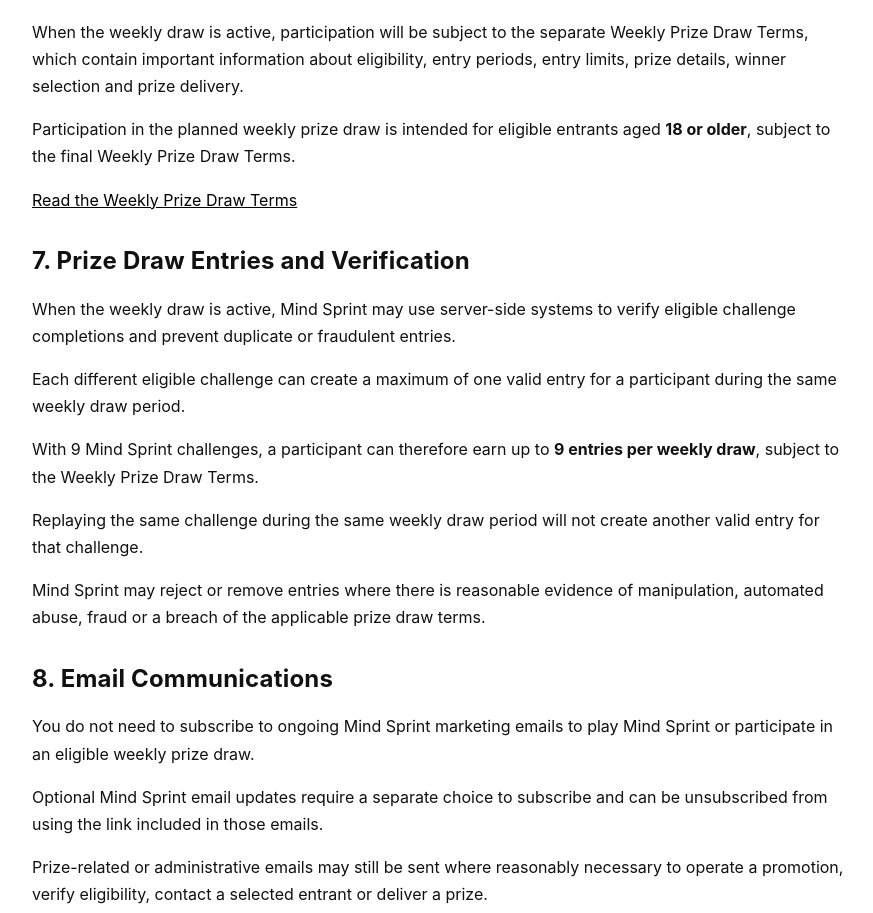
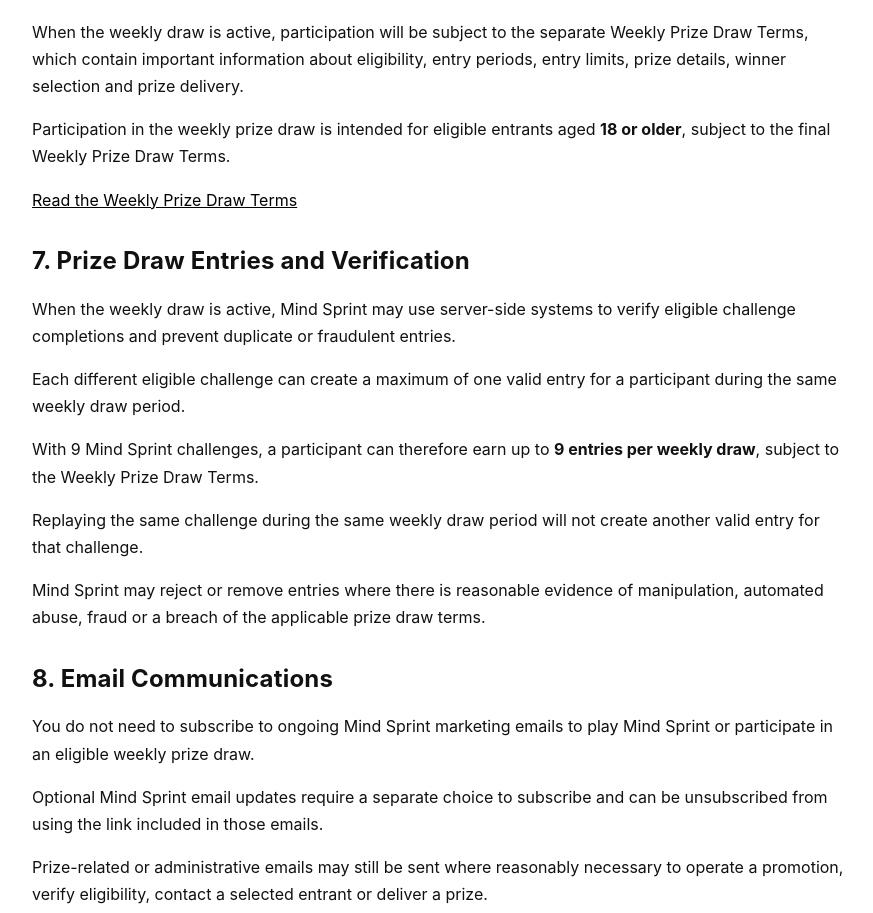
Before and after one commit to justinchase1984/mind-sprint, a Next.js app: page /terms in a window 1280 px wide. Shown: the part 1706-2619 px from the top of the page, without its empty margins (199-1072 px from the left). Built offline with nearby package versions, Linux system fonts and the light colour scheme; no server answers.

Commit message:
Update terms.tsx

```diff
--- a/pages/terms.tsx
+++ b/pages/terms.tsx
@@ -322,7 +322,7 @@ export default function Terms() {
         </p>
 
         <p>
-          Participation in the planned weekly prize draw is intended for
+          Participation in the weekly prize draw is intended for
           eligible entrants aged <strong>18 or older</strong>, subject to the
           final Weekly Prize Draw Terms.
         </p>
```
